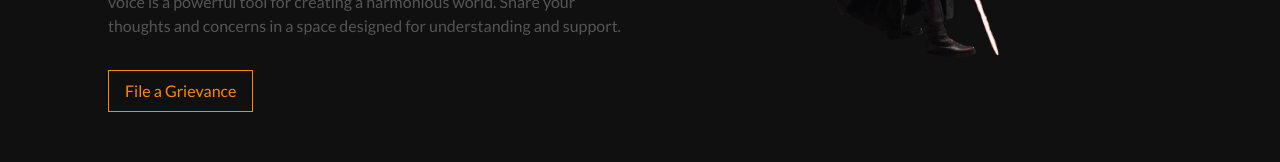
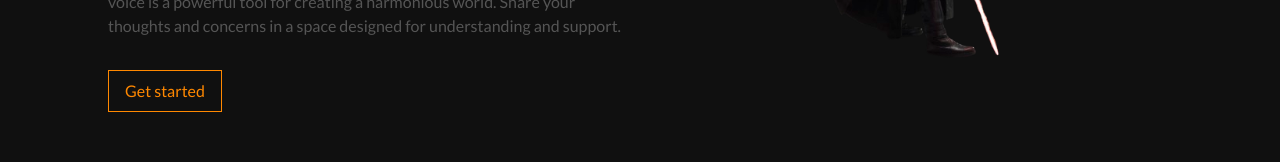
Before and after one commit to reshmaps156/skywalker-portal-frontend, a React (Vite) app: page / in a window 1280 px wide. Shown: the part 505-667 px from the top of the page. Built offline with nearby package versions, Linux system fonts and the light colour scheme.

Commit message:
links provided

```diff
--- a/src/pages/Home.jsx
+++ b/src/pages/Home.jsx
@@ -6,6 +6,7 @@ import './home.css'
 import { motion, useAnimation } from 'framer-motion';
 import Rating from '@mui/material/Rating';
 import Stack from '@mui/material/Stack';
+import { Link } from 'react-router-dom'
 
 
 
@@ -97,10 +98,12 @@ function Home() {
                             <motion.p className='text-secondary' initial={{ x: '20%' }} whileInView={{ x: 0 }} exit={{ x: '-20%' }} transition={{ duration: 1 }}>
                                 Welcome to Skywalker Portal, where calm and clarity meet. Here, your voice is a powerful tool for creating a harmonious world. Share your thoughts and concerns in a space designed for understanding and support.
                             </motion.p>
+                            <Link to={'/grievance'}>
+                                <motion.button className='btn btn-outline-warning mt-3 rounded-0 py-2' initial={{ y: '100%' }} whileInView={{ y: 0 }} exit={{ y: '-100%' }} transition={{ duration: 1 }}>
+                                    Get started
+                                </motion.button>
+                            </Link>
 
-                            <motion.button className='btn btn-outline-warning mt-3 rounded-0 py-2' initial={{ y: '100%' }} whileInView={{ y: 0 }} exit={{ y: '-100%' }} transition={{ duration: 1 }}>
-                                File a Grievance
-                            </motion.button>
                         </div>
                     </Col>
 
@@ -129,10 +132,16 @@ function Home() {
                                     <p className="intro-description">
                                         As a mentor and protector, Alden is deeply committed to guiding the next generation of heroes and resolving conflicts with empathy and strength. His legacy is built on acts of bravery and compassion, making him a beacon of light and a true champion for those in need.
                                     </p>
+                                    <a href='/about'>
+                                <button className='btn btn-outline-warning mt-3 rounded-0 py-2'>
+                                    About me
+                                </button>
+                            </a>
                                 </div>
                             </div>
                         </div>
                     </motion.div>
+
                 </div>
             </section>
 
@@ -152,7 +161,7 @@ function Home() {
                                 grievances swiftly and fairly. Whether it's a concern, a suggestion, or a
                                 complaint, your input helps us build a safer and better environment for everyone.
                             </p>
-                            <a class="btn btn-outline-warning rounded-0 py-2 mt-3">File a Grievance</a>
+                            <a href='/grievance'><button class="btn btn-outline-warning rounded-0 py-2 mt-3">File a Grievance</button></a >
                         </motion.div>
 
                     </div>
```
